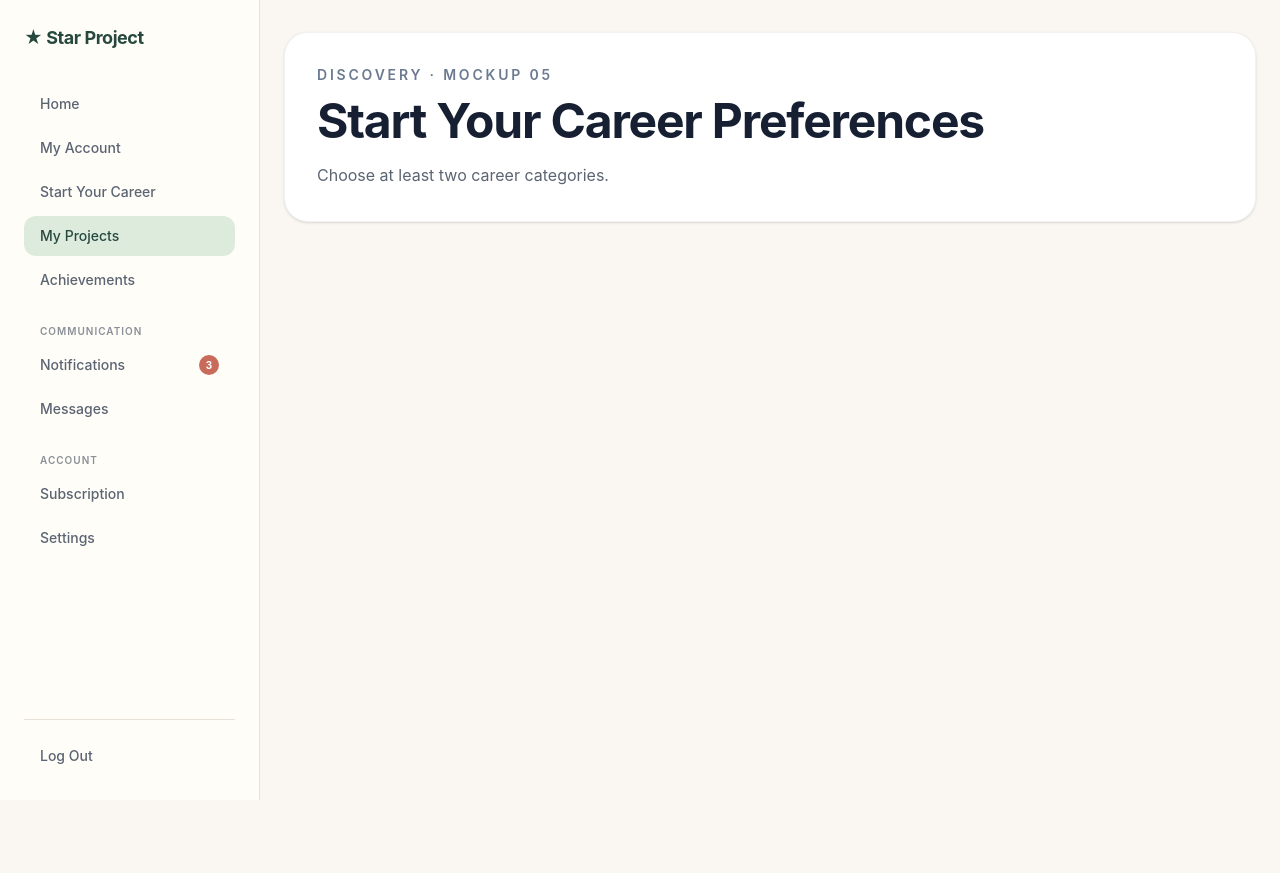
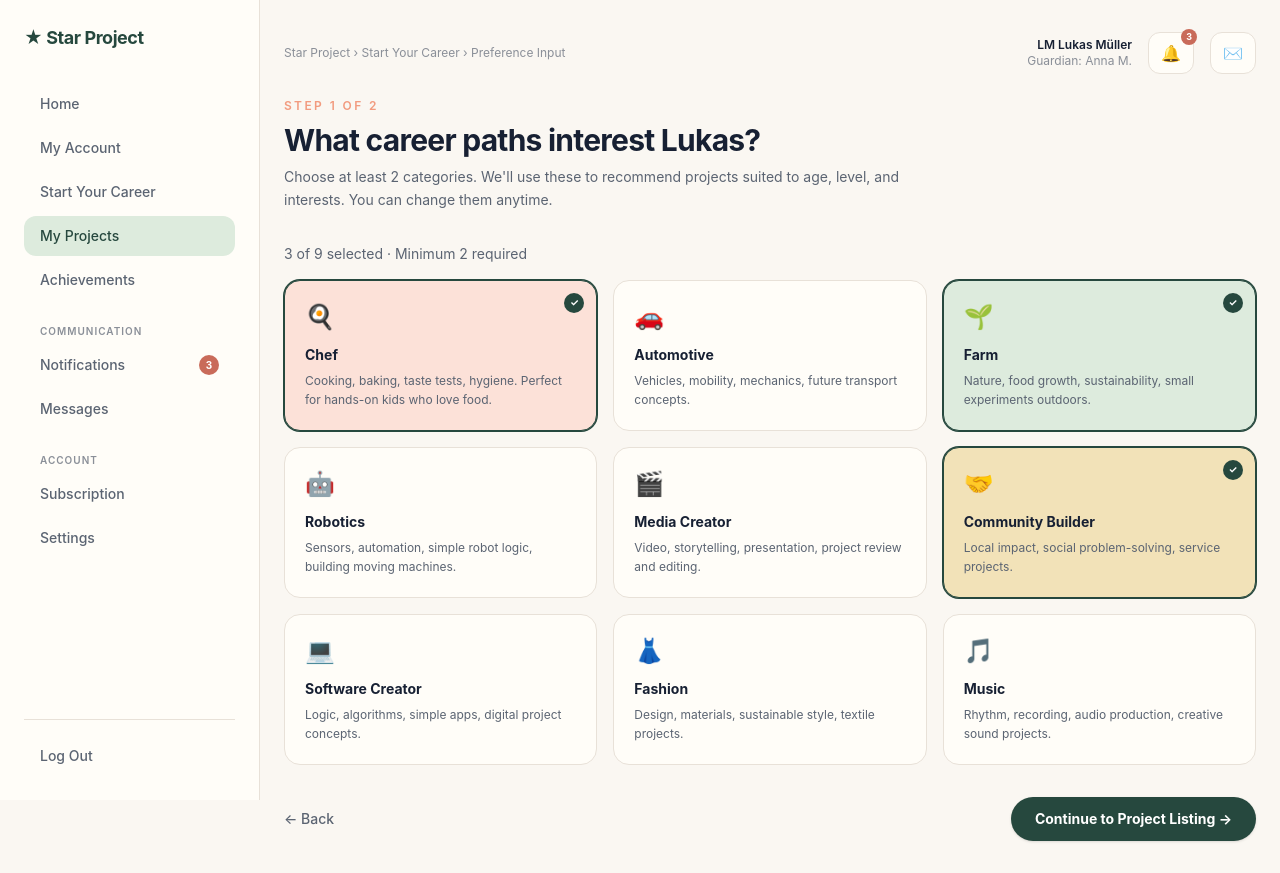
Before and after one commit to iyikbe/star-project-pwa, a React (Vite) app: page /start/preference in a window 1280 px wide. Before the commit the page ends 800 px from the top, so only its background shows below. Built offline with nearby package versions, Linux system fonts and the light colour scheme.

Commit message:
Build start preference page UI

```diff
--- a/src/features/start-career/StartPreferencePage.tsx
+++ b/src/features/start-career/StartPreferencePage.tsx
@@ -1,11 +1,237 @@
-import { PagePlaceholder } from '../../components/ui/PagePlaceholder'
+import { useState } from 'react'
+import { Link } from 'react-router-dom'
+
+type Category = {
+  id: string
+  label: string
+  icon: string
+  description: string
+  bg: string
+  accent: string
+}
+
+const CAREER_CATEGORIES: Category[] = [
+  {
+    id: 'chef',
+    label: 'Chef',
+    icon: '🍳',
+    description: 'Cooking, baking, taste tests, hygiene. Perfect for hands-on kids who love food.',
+    bg: '#FCE1D8',
+    accent: '#E98A6A',
+  },
+  {
+    id: 'automotive',
+    label: 'Automotive',
+    icon: '🚗',
+    description: 'Vehicles, mobility, mechanics, future transport concepts.',
+    bg: '#DDE7F2',
+    accent: '#5A7FA3',
+  },
+  {
+    id: 'farm',
+    label: 'Farm',
+    icon: '🌱',
+    description: 'Nature, food growth, sustainability, small experiments outdoors.',
+    bg: '#DDEBDD',
+    accent: '#6C9A63',
+  },
+  {
+    id: 'robotics',
+    label: 'Robotics',
+    icon: '🤖',
+    description: 'Sensors, automation, simple robot logic, building moving machines.',
+    bg: '#DCEAF2',
+    accent: '#5D8AA8',
+  },
+  {
+    id: 'media',
+    label: 'Media Creator',
+    icon: '🎬',
+    description: 'Video, storytelling, presentation, project review and editing.',
+    bg: '#E8E1F2',
+    accent: '#7E6BA8',
+  },
+  {
+    id: 'community',
+    label: 'Community Builder',
+    icon: '🤝',
+    description: 'Local impact, social problem-solving, service projects.',
+    bg: '#F2E2B8',
+    accent: '#B88A3A',
+  },
+  {
+    id: 'software',
+    label: 'Software Creator',
+    icon: '💻',
+    description: 'Logic, algorithms, simple apps, digital project concepts.',
+    bg: '#DDE9F4',
+    accent: '#4F7EA8',
+  },
+  {
+    id: 'fashion',
+    label: 'Fashion',
+    icon: '👗',
+    description: 'Design, materials, sustainable style, textile projects.',
+    bg: '#F1DDE8',
+    accent: '#A85F86',
+  },
+  {
+    id: 'music',
+    label: 'Music',
+    icon: '🎵',
+    description: 'Rhythm, recording, audio production, creative sound projects.',
+    bg: '#E6DDF4',
+    accent: '#7B61A8',
+  },
+]
+
+const INITIAL_SELECTED = new Set(['chef', 'farm', 'community'])
+
+function TopBar() {
+  return (
+    <div className="mb-6 flex flex-col gap-3 sm:flex-row sm:items-center sm:justify-between">
+      <p className="text-xs text-[#8A8F98]">
+        Star Project › Start Your Career › Preference Input
+      </p>
+      <div className="flex items-center gap-4">
+        <div className="text-right text-xs">
+          <p className="font-semibold text-[#172033]">LM Lukas Müller</p>
+          <p className="text-[#8A8F98]">Guardian: Anna M.</p>
+        </div>
+        <button
+          type="button"
+          className="relative rounded-xl border border-[#E8E1D8] bg-[#FFFDF8] px-3 py-2 text-sm text-[#5B6472] hover:bg-[#F4EFE7]"
+        >
+          🔔
+          <span className="absolute -right-1 -top-1 flex h-4 w-4 items-center justify-center rounded-full bg-[#C96B5A] text-[9px] font-bold text-white">
+            3
+          </span>
+        </button>
+        <button
+          type="button"
+          className="rounded-xl border border-[#E8E1D8] bg-[#FFFDF8] px-3 py-2 text-sm text-[#5B6472] hover:bg-[#F4EFE7]"
+        >
+          ✉️
+        </button>
+      </div>
+    </div>
+  )
+}
+
+function StepLabel() {
+  return (
+    <p className="text-xs font-semibold uppercase tracking-[0.2em] text-[#F29B7F]">
+      Step 1 of 2
+    </p>
+  )
+}
+
+function PageHeader() {
+  return (
+    <div className="mt-2">
+      <h1 className="text-2xl font-bold tracking-tight text-[#172033] md:text-3xl">
+        What career paths interest Lukas?
+      </h1>
+      <p className="mt-2 max-w-2xl text-sm leading-relaxed text-[#5B6472]">
+        Choose at least 2 categories. We&apos;ll use these to recommend projects suited to age,
+        level, and interests. You can change them anytime.
+      </p>
+    </div>
+  )
+}
+
+function CategoryCard({
+  category,
+  isSelected,
+  onToggle,
+}: {
+  category: Category
+  isSelected: boolean
+  onToggle: () => void
+}) {
+  return (
+    <button
+      type="button"
+      onClick={onToggle}
+      className={`relative flex flex-col items-start rounded-2xl border p-5 text-left transition-all ${
+        isSelected
+          ? 'border-[#26483E] ring-1 ring-[#26483E]'
+          : 'border-[#E8E1D8] hover:border-[#D8D3CA]'
+      }`}
+      style={{ background: isSelected ? category.bg : '#FFFDF8' }}
+    >
+      {isSelected && (
+        <span className="absolute right-3 top-3 flex h-5 w-5 items-center justify-center rounded-full bg-[#26483E] text-[10px] font-bold text-white">
+          ✓
+        </span>
+      )}
+
+      <span className="text-2xl">{category.icon}</span>
+      <p className="mt-3 text-sm font-bold text-[#172033]">{category.label}</p>
+      <p className="mt-1.5 text-xs leading-relaxed text-[#5B6472]">{category.description}</p>
+    </button>
+  )
+}
+
+function CategoryGrid() {
+  const [selected, setSelected] = useState<Set<string>>(INITIAL_SELECTED)
+
+  function toggle(id: string) {
+    setSelected((prev) => {
+      const next = new Set(prev)
+      if (next.has(id)) {
+        next.delete(id)
+      } else {
+        next.add(id)
+      }
+      return next
+    })
+  }
+
+  return (
+    <div>
+      <p className="text-sm text-[#5B6472]">
+        {selected.size} of 9 selected · Minimum 2 required
+      </p>
+
+      <div className="mt-4 grid gap-4 sm:grid-cols-2 lg:grid-cols-3">
+        {CAREER_CATEGORIES.map((cat) => (
+          <CategoryCard
+            key={cat.id}
+            category={cat}
+            isSelected={selected.has(cat.id)}
+            onToggle={() => toggle(cat.id)}
+          />
+        ))}
+      </div>
+
+      <div className="mt-8 flex flex-col items-center justify-between gap-4 sm:flex-row">
+        <Link
+          to="/account"
+          className="inline-flex items-center gap-1 text-sm font-medium text-[#5B6472] transition-colors hover:text-[#26483E]"
+        >
+          ← Back
+        </Link>
+        <Link
+          to="/start"
+          className="inline-flex items-center gap-1 rounded-full bg-[#26483E] px-6 py-3 text-sm font-bold text-white shadow-sm transition-all hover:bg-[#1F3D35] hover:shadow-md"
+        >
+          Continue to Project Listing →
+        </Link>
+      </div>
+    </div>
+  )
+}
 
 export function StartPreferencePage() {
   return (
-    <PagePlaceholder
-      eyebrow="Discovery · Mockup 05"
-      title="Start Your Career Preferences"
-      description="Choose at least two career categories."
-    />
+    <div>
+      <TopBar />
+      <StepLabel />
+      <PageHeader />
+      <div className="mt-8">
+        <CategoryGrid />
+      </div>
+    </div>
   )
 }
```
